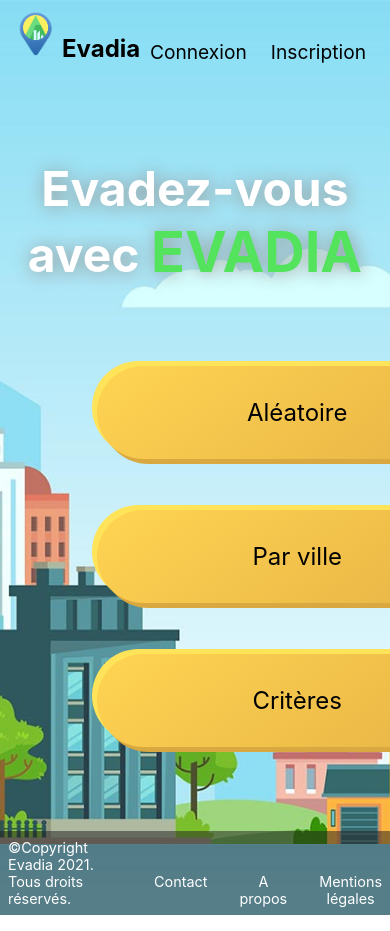
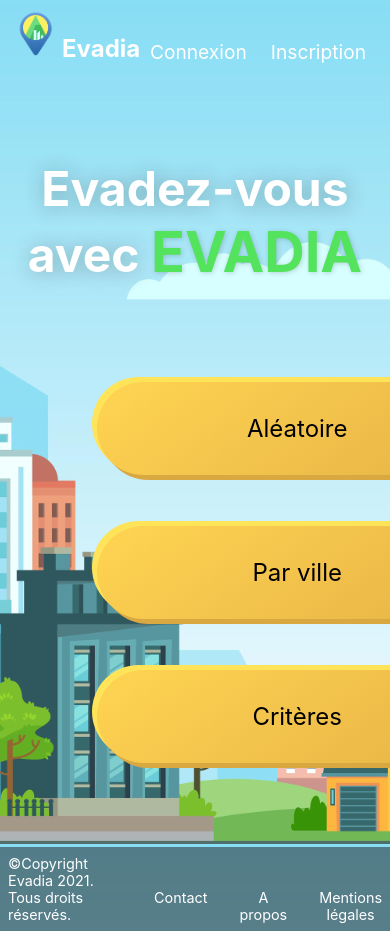
Before and after one commit to Lballanger/Evadia, a React (Vite) app in the folder front/: page / in a window 390 px wide. Shown: the top 931 px of the page. Built offline with nearby package versions, Linux system fonts and the light colour scheme.

Commit message:
background and homePage stylin

```diff
--- a/front/src/components/App/index.scss
+++ b/front/src/components/App/index.scss
@@ -1,10 +1,11 @@
 body {
   margin: 0;
-  font-family: -apple-system, BlinkMacSystemFont, 'Segoe UI', 'Roboto', 'Oxygen', 'Ubuntu', 'Cantarell', 'Fira Sans',
-    'Droid Sans', 'Helvetica Neue', sans-serif;
+  font-family: -apple-system, BlinkMacSystemFont, "Segoe UI", "Roboto", "Oxygen",
+    "Ubuntu", "Cantarell", "Fira Sans", "Droid Sans", "Helvetica Neue",
+    sans-serif;
   -webkit-font-smoothing: antialiased;
   -moz-osx-font-smoothing: grayscale;
-  background-image: url('../../assets/images/bck_mobile.jpg');
+  background-image: url("../../assets/images/bckgrnd_uhd.jpg");
   background-repeat: no-repeat;
   background-size: cover;
   background-position: center center;
@@ -13,5 +14,6 @@ body {
 }
 
 code {
-  font-family: source-code-pro, Menlo, Monaco, Consolas, 'Courier New', monospace;
+  font-family: source-code-pro, Menlo, Monaco, Consolas, "Courier New",
+    monospace;
 }
--- a/front/src/components/Header/styles.scss
+++ b/front/src/components/Header/styles.scss
@@ -2,20 +2,18 @@
     Styles pour les écrans de moins de 900px de large :
 */
 
-@media screen and (max-width: 900){
-
-    .header__h1{
+@media screen and (max-width: 900) {
+  .header__h1 {
     display: none;
   }
-
 }
 
 /*
     Styles pour desktop
 */
 
-.header{
-    display:flex;
+.header {
+  display: flex;
   justify-content: space-between;
   align-items: center;
 
@@ -23,9 +21,9 @@
     display: flex;
   }
 
-    &__logo{
-        width:3.5rem;
-        height:3.5rem;
+  &__logo {
+    width: 3.5rem;
+    height: 3.5rem;
     margin-left: 1rem;
     margin-top: 0.5rem;
 
@@ -34,18 +32,18 @@
       background-color: transparent;
       cursor: pointer;
       text-decoration: none;
-            color:inherit
+      color: white;
     }
   }
 
-    &__h1{
+  &__h1 {
     font-weight: bold;
     font-size: 1.5rem;
     margin-left: -10px;
     padding-top: 2px;
   }
 
-    &__button__display{
+  &__button__display {
     display: flex;
     flex-direction: row;
     flex-wrap: nowrap;
@@ -54,7 +52,7 @@
     align-content: space-around;
   }
 
-    &__button{
+  &__button {
     display: flex;
     width: auto;
     height: 3rem;
@@ -65,11 +63,10 @@
     margin-right: 1.5rem;
     text-align: center;
     text-decoration: none;
-        color:inherit
-    }
-
-    &__button:hover{
     color: white;
   }
 
+  &__button:hover {
+    color: #54e35d;
   }
+}
--- a/front/src/components/Homepage/index.jsx
+++ b/front/src/components/Homepage/index.jsx
@@ -1,3 +1,4 @@
+/* eslint-disable jsx-a11y/anchor-is-valid */
 /* eslint-disable react/no-unescaped-entities */
 import React from 'react';
 import { NavLink, useHistory } from 'react-router-dom';
--- a/front/src/components/Homepage/styles.scss
+++ b/front/src/components/Homepage/styles.scss
@@ -2,7 +2,7 @@
   position: fixed;
   z-index: -1;
   width: 100%;
-  filter: blur(5px);
+  filter: blur(3px);
   object-fit: cover;
 }
 
@@ -82,10 +82,18 @@
       display: none;
     }
 
+    &__evadia {
+      text-transform: uppercase;
+      color: #54e35d;
+      font-weight: bold;
+      font-size: 3.5rem;
+      text-shadow: 1px 1px 5px rgba(39, 39, 39, 0.2);
+    }
     &__h1 {
       text-align: center;
       font-size: 3rem;
-      margin-bottom: 3rem;
+      color: white;
+      text-shadow: 1px 1px 20px rgba(39, 39, 39, 0.3);
     }
 
     &__search {
```
Lines whose indentation alone changed are shown as unchanged.
